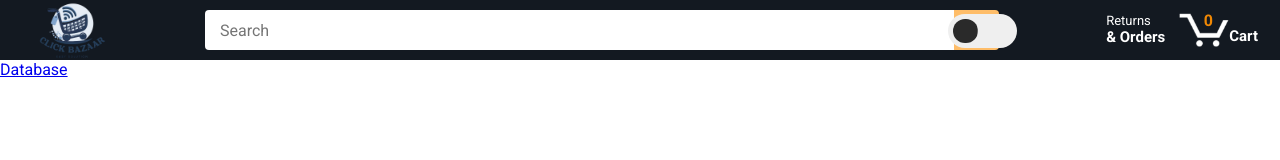
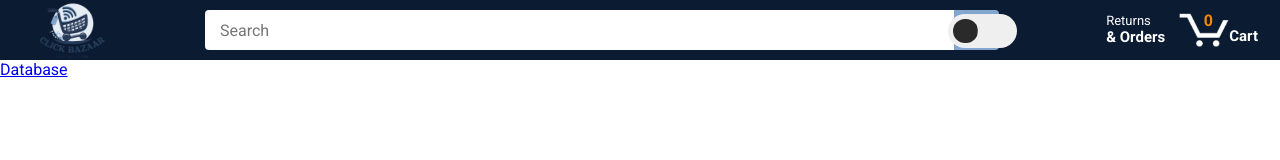
Before and after one commit to Sanaullah-Turab/Amazon-Clone, a plain HTML site: page amazon.html in a window 1280 px wide. Drawn offline with Linux system fonts and the light colour scheme; no server answers.

Commit message:
fix main page header

```diff
--- a/styles/shared/amazon-header.css
+++ b/styles/shared/amazon-header.css
@@ -1,5 +1,5 @@
 .amazon-header {
-  background-color: rgb(19, 25, 33);
+  background-color: #0b1b32;
   color: white;
   padding-left: 15px;
   padding-right: 15px;
@@ -81,7 +81,7 @@
 }
 
 .search-button {
-  background-color: rgb(254, 189, 105);
+  background-color: #83a6ce;
   border: none;
   width: 45px;
   height: 40px;
```
